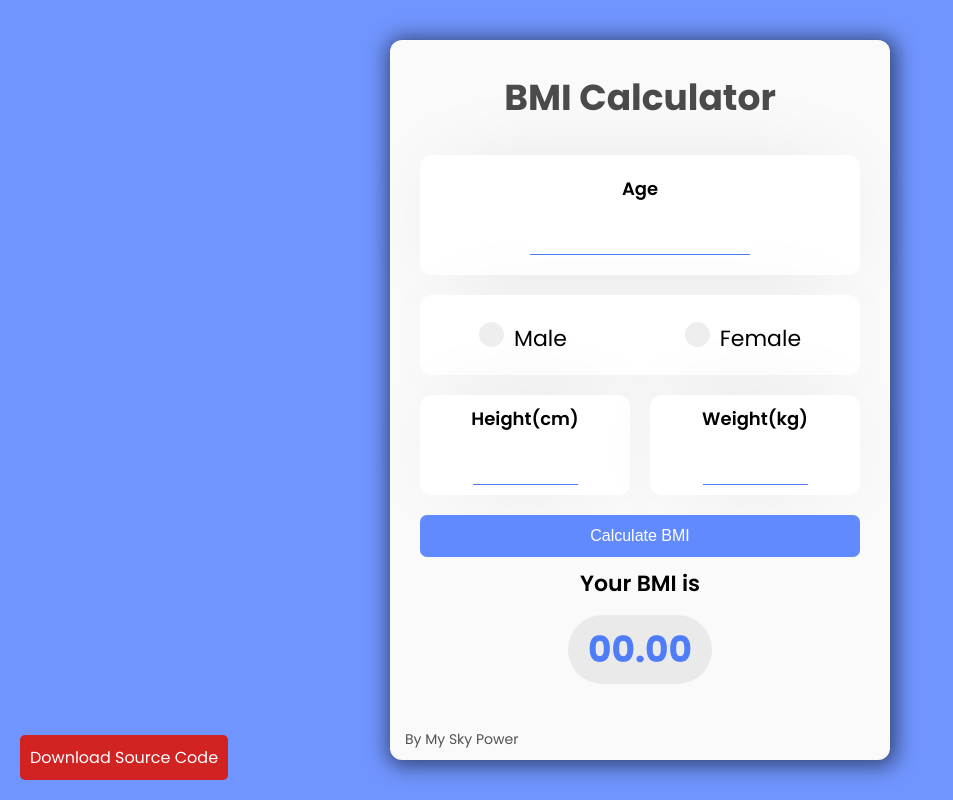
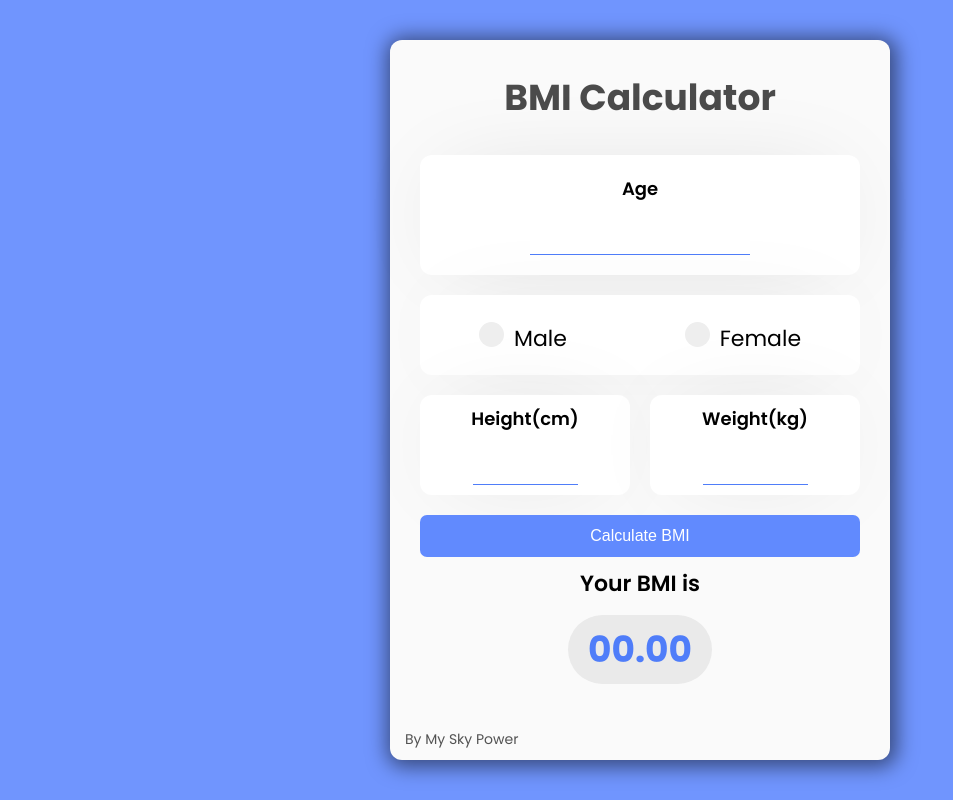
Before and after one commit to hatbey/bmi-calculator, a plain HTML site: page index.html in a window 1280 px wide. Shown: the whole page, without its empty margins (0-953 px from the left). Drawn offline with Linux system fonts and the light colour scheme.

Commit message:
Add files via upload

```diff
--- a/index.html
+++ b/index.html
@@ -65,7 +65,7 @@
         </div>
     </div>
 
-    <a href="#" target="_blank" class="linkDownload">Download Source Code</a>
+
 
 
 
```
